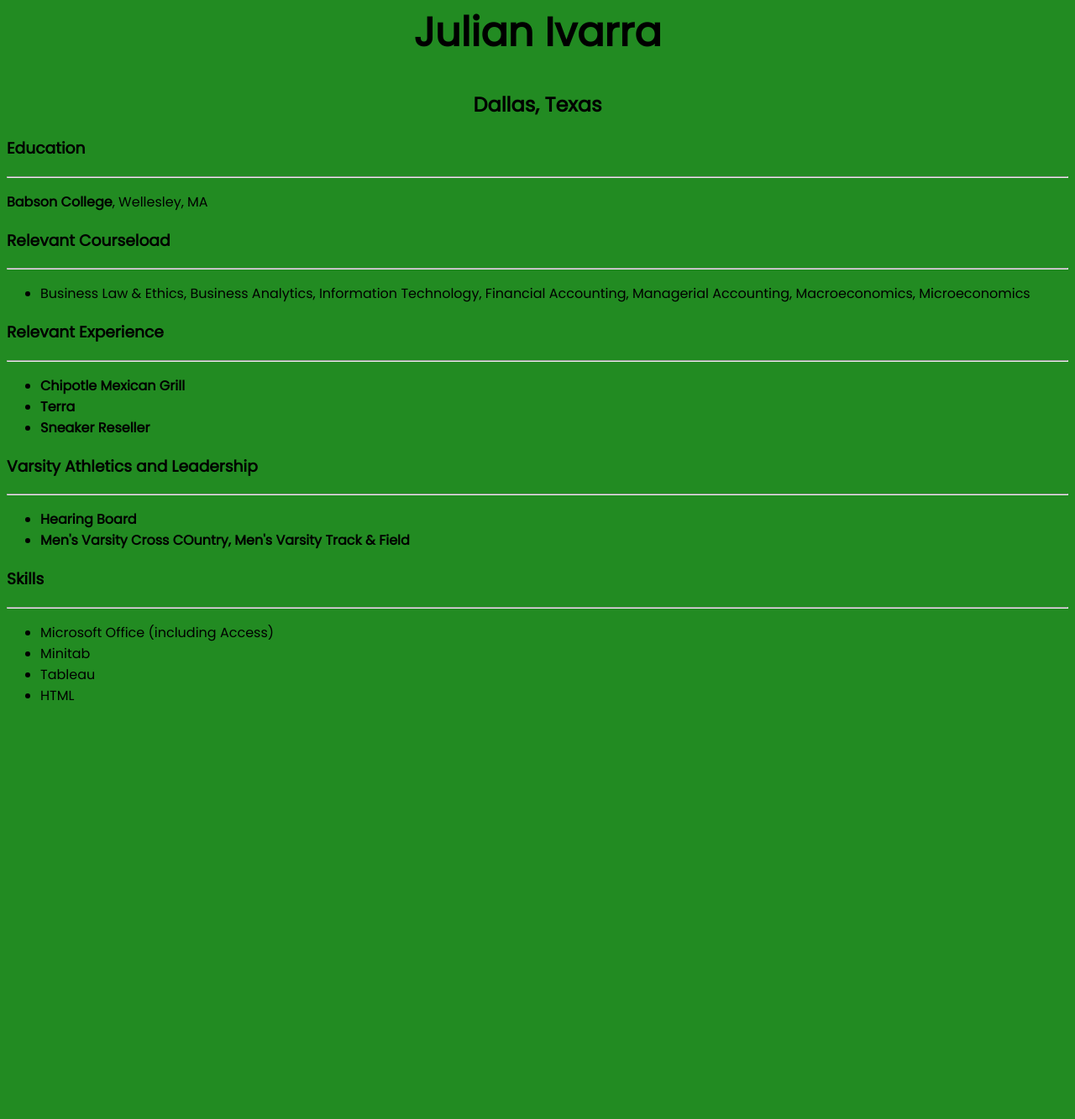
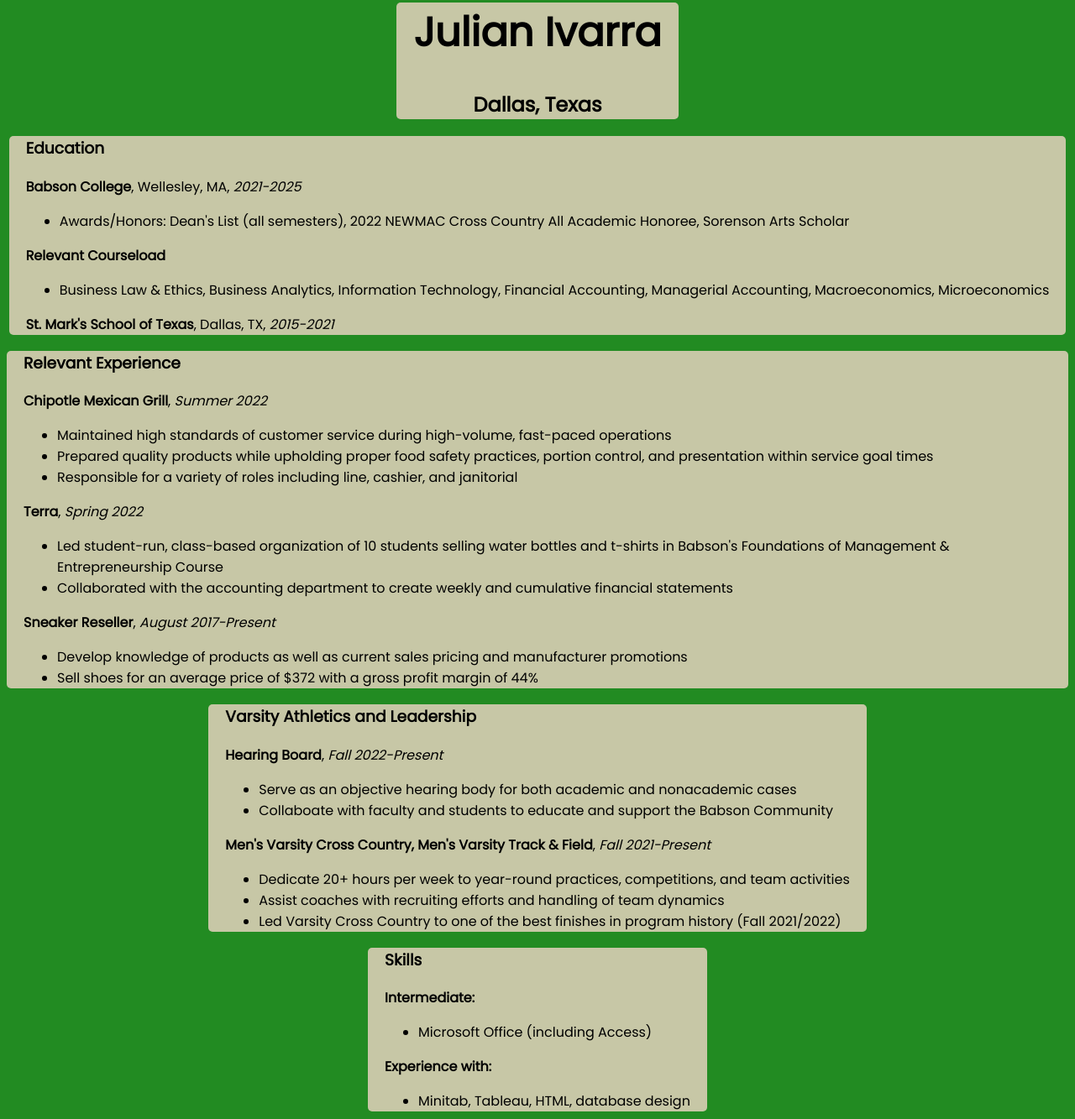
Before and after one commit to julianivarra/julianivarra.github.io, a plain HTML site: page experience.html in a window 1280 px wide. Shown: the part 387-1720 px from the top of the page at 84% size. Before the commit the page ends 1244 px from the top, so only its background shows below. Drawn offline with Linux system fonts and the light colour scheme.

Commit message:
final experience changes

```diff
--- a/experience.html
+++ b/experience.html
@@ -34,21 +34,80 @@
           h1 {
             font-size: 3em;
             text-align: center;
+            line-height: normal;
+
           }
 
           h2 {
             text-align: center;
           }
+
           .center {
             display: block;
             margin-left: auto;
             margin-right: auto;
           }
 
-          #res {
 
+          #header {
+            text-align: center;
+            width: fit-content;
+            margin-left: auto;
+            margin-right: auto;
+            padding-left: 20px;
+            padding-right: 20px;
+            background-color: #c7c7a6;
+            color: #000000;
+            border-radius: 5px;
           }
 
+          #education {
+            text-align: left;
+            width: fit-content;
+            margin-left: auto;
+            margin-right: auto;
+            padding-left: 20px;
+            padding-right: 20px;
+            background-color: #c7c7a6;
+            color: #000000;
+            border-radius: 5px;
+          }
+
+          #experience {
+            text-align: left;
+            width: fit-content;
+            margin-left: auto;
+            margin-right: auto;
+            padding-left: 20px;
+            padding-right: 20px;
+            background-color: #c7c7a6;
+            color: #000000;
+            border-radius: 5px;
+          }
+
+          #athletics {
+            text-align: left;
+            width: fit-content;
+            margin-left: auto;
+            margin-right: auto;
+            padding-left: 20px;
+            padding-right: 20px;
+            background-color: #c7c7a6;
+            color: #000000;
+            border-radius: 5px;
+          }
+
+          #skills {
+            text-align: left;
+            width: fit-content;
+            margin-left: auto;
+            margin-right: auto;
+            padding-left: 20px;
+            padding-right: 20px;
+            background-color: #c7c7a6;
+            color: #000000;
+            border-radius: 5px;
+          }
 
     </style>
 
@@ -70,54 +129,73 @@
     </div>
 
     <img src="Ivarra_resized.jpg" alt="Ivarra_resized.jpg" width="180" height="300" class="center">
-<div class="header">
+
+
+<div id="header">
   <h1>Julian Ivarra</h1>
   <h2>Dallas, Texas</h2>
 </div>
 
-<div class="education">
+<div id="education">
   <h3>Education</h3>
-  <hr>
-  <p><b>Babson College</b>, Wellesley, MA</p>
-  <h3><b>Relevant Courseload</b></h3>
-  <hr>
+  <p><b>Babson College</b>, Wellesley, MA, <i>2021-2025</i> </p>
+  <ul>
+    <li>Awards/Honors: Dean's List (all semesters), 2022 NEWMAC Cross Country All Academic Honoree, Sorenson Arts Scholar</li>
+  </ul>
+  <p><b>Relevant Courseload</b></p>
   <ul>
     <li>Business Law & Ethics, Business Analytics, Information Technology, Financial Accounting, Managerial Accounting, Macroeconomics, Microeconomics</li>
+  </ul>
+  <p><b>St. Mark's School of Texas</b>, Dallas, TX, <i>2015-2021</i> </p>
+</div>
+
+
+
+<div id="experience">
+  <h3><b>Relevant Experience</b></h3>
+<p><b>Chipotle Mexican Grill</b>, <i>Summer 2022</i></p>
+<ul>
+  <li>Maintained high standards of customer service during high-volume, fast-paced operations</li>
+  <li>Prepared quality products while upholding proper food safety practices, portion control, and presentation within service goal times</li>
+  <li>Responsible for a variety of roles including line, cashier, and janitorial</li>
+</ul>
+<p><b>Terra</b>, <i>Spring 2022</i> </p>
+<ul>
+  <li>Led student-run, class-based organization of 10 students selling water bottles and t-shirts in Babson's Foundations of Management & Entrepreneurship Course</li>
+  <li>Collaborated with the accounting department to create weekly and cumulative financial statements</li>
+</ul>
+<p><b>Sneaker Reseller</b>, <i>August 2017-Present</i> </p>
+<ul>
+  <li>Develop knowledge of products as well as current sales pricing and manufacturer promotions</li>
+  <li>Sell shoes for an average price of $372 with a gross profit margin of 44%</li>
+</ul>
+</div>
+
+<div id="athletics">
+  <h3><b>Varsity Athletics and Leadership</b></h3>
+  <p> <b>Hearing Board</b>, <i>Fall 2022-Present</i> </p>
+  <ul>
+    <li>Serve as an objective hearing body for both academic and nonacademic cases</li>
+    <li>Collaboate with faculty and students to educate and support the Babson Community</li>
+  </ul>
+  <p> <b>Men's Varsity Cross Country, Men's Varsity Track & Field</b>, <i>Fall 2021-Present</i> </p>
+  <ul>
+    <li>Dedicate 20+ hours per week to year-round practices, competitions, and team activities</li>
+    <li>Assist coaches with recruiting efforts and handling of team dynamics</li>
+    <li>Led Varsity Cross Country to one of the best finishes in program history (Fall 2021/2022)</li>
   </ul>
 </div>
 
 
-
-
-
-<div class="experience">
-  <h3><b>Relevant Experience</b></h3>
-  <hr>
-  <ul>
-    <li><b>Chipotle Mexican Grill</b></li>
-    <li><b>Terra</b></li>
-    <li><b>Sneaker Reseller</b></li>
-  </ul>
-</div>
-
-<div class="athletics">
-  <h3><b>Varsity Athletics and Leadership</b></h3>
-  <hr>
-  <ul>
-    <li><b>Hearing Board</b></li>
-    <li><b>Men's Varsity Cross COuntry, Men's Varsity Track & Field</b></li>
-  </ul>
-</div>
-
-
-<div class="skills">
+<div id="skills">
   <h3><b>Skills</b></h3>
-  <hr>
+<p> <b>Intermediate:</b> </p>
   <ul>
     <li>Microsoft Office (including Access)</li>
-    <li>Minitab</li>
-    <li>Tableau</li>
-    <li>HTML</li>
+  </ul>
+<p> <b>Experience with:</b> </p>
+    <ul>
+    <li>Minitab, Tableau, HTML, database design</li>
   </ul>
 </div>
 
```
